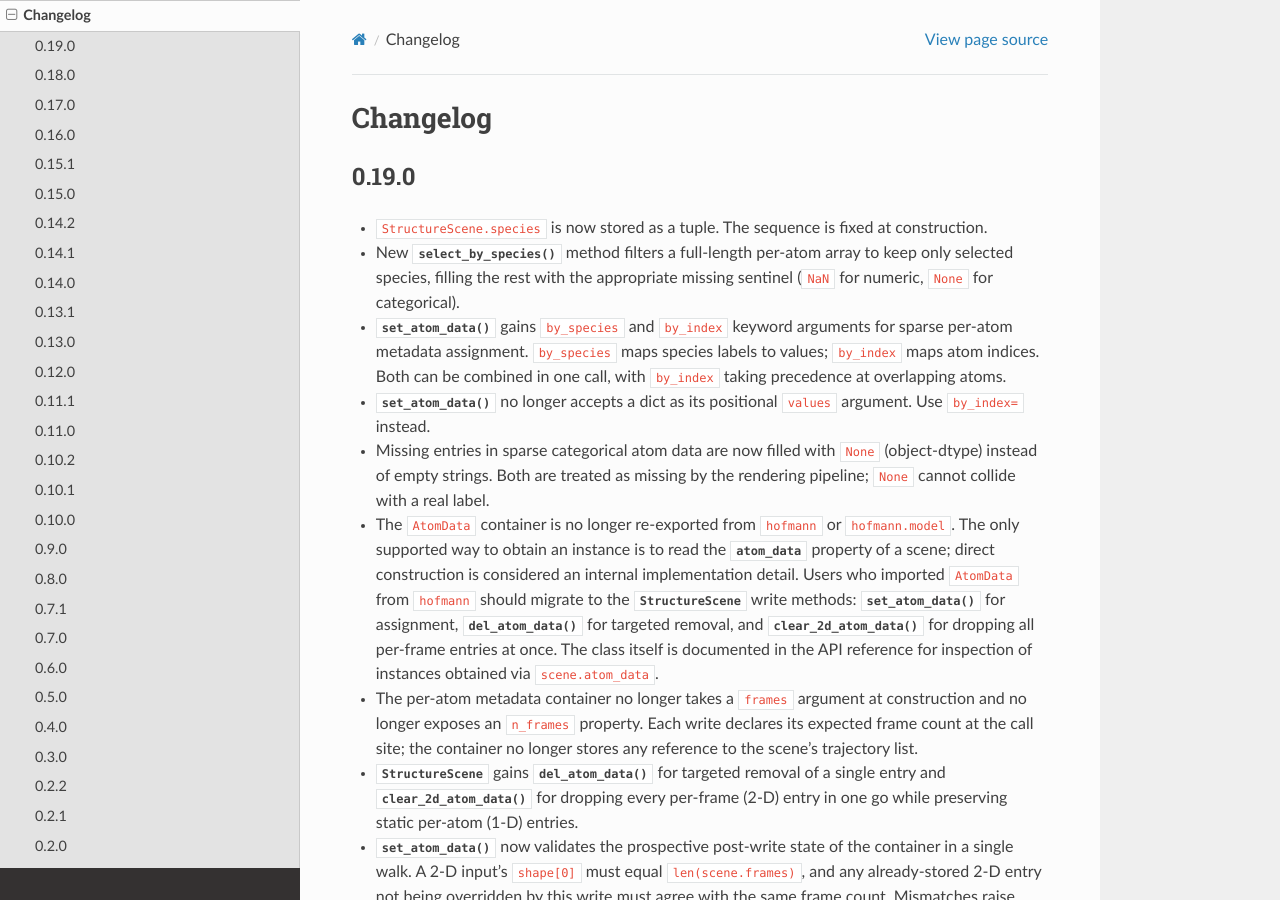
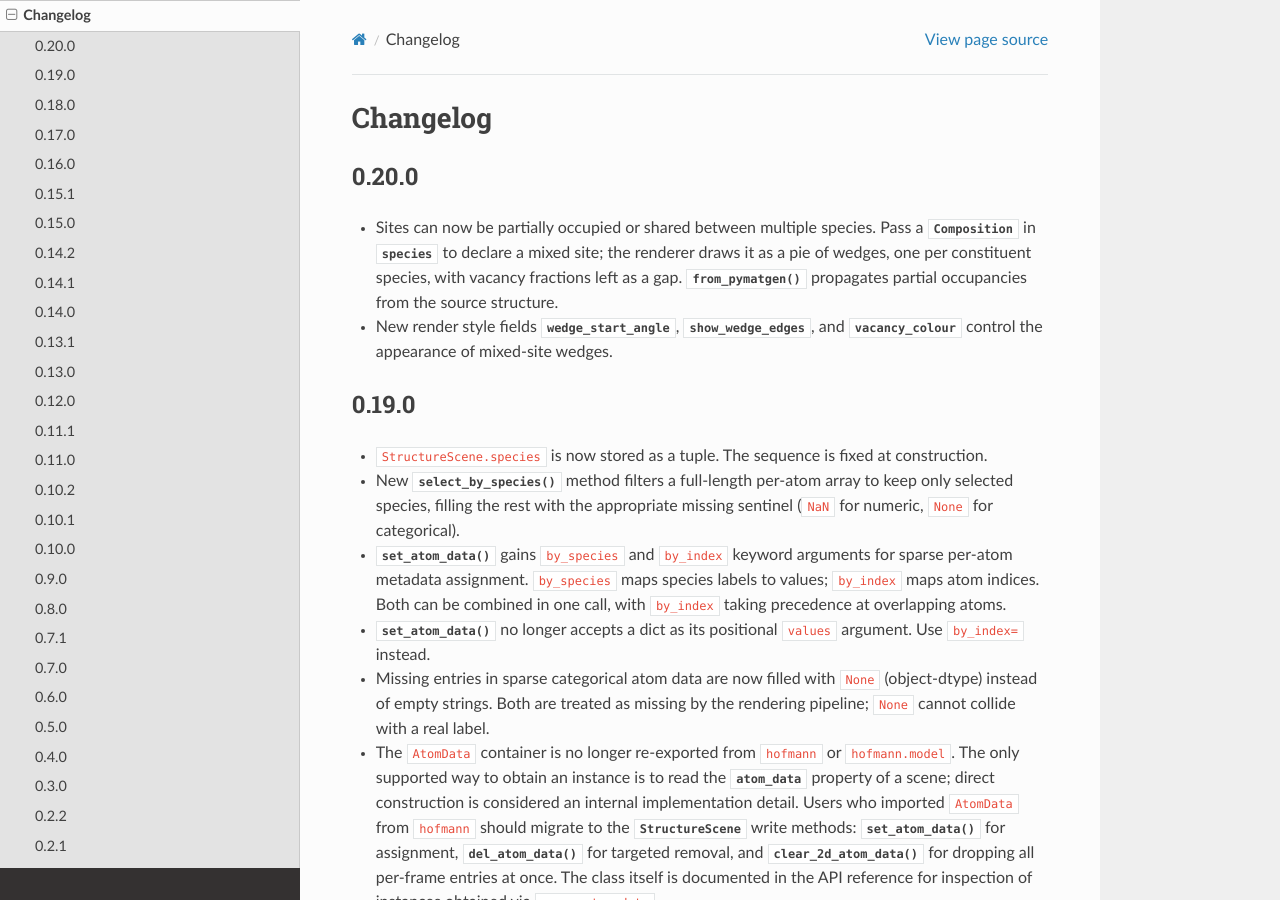
Before and after one commit to bjmorgan/hofmann, a Sphinx documentation site: the page built from docs/changelog.rst, in a window 1280 px wide and 900 px high. Built offline with Sphinx 7.4.7 and the Read the Docs theme 3.1.0, drawn with Linux system fonts in a browser that asks for light colours.

Commit message:
Document partial occupancy in the changelog

```diff
--- a/docs/changelog.rst
+++ b/docs/changelog.rst
@@ -1,5 +1,21 @@
 Changelog
 =========
+
+0.20.0
+------
+
+- Sites can now be partially occupied or shared between multiple
+  species.  Pass a :class:`Composition` in
+  :attr:`~hofmann.StructureScene.species` to declare a mixed site;
+  the renderer draws it as a pie of wedges, one per constituent
+  species, with vacancy fractions left as a gap.
+  :func:`~hofmann.from_pymatgen` propagates partial occupancies from
+  the source structure.
+
+- New render style fields :attr:`~hofmann.RenderStyle.wedge_start_angle`,
+  :attr:`~hofmann.RenderStyle.show_wedge_edges`, and
+  :attr:`~hofmann.RenderStyle.vacancy_colour` control the appearance
+  of mixed-site wedges.
 
 0.19.0
 ------
```
